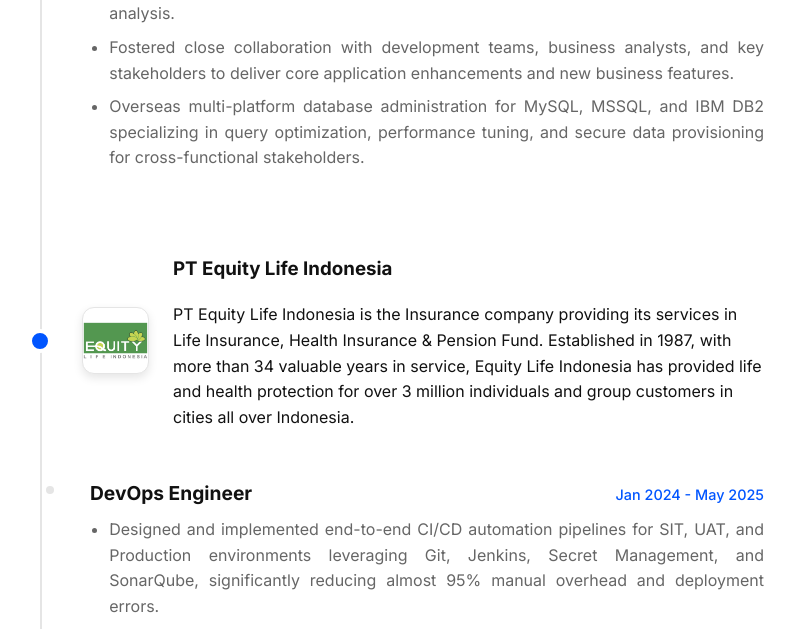
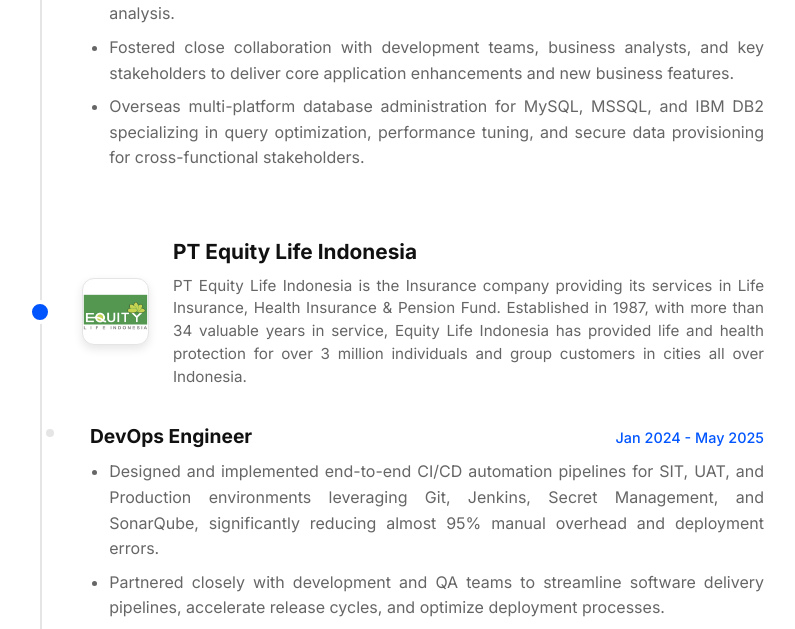
Before and after one commit to gomslhi/projectgomsil-resume, a PHP site: page / in a window 1280 px wide. Shown: the part 1468-2097 px from the top of the page, without its empty margins (246-1041 px from the left). Run offline with PHP 8.4, Linux system fonts and the light colour scheme; some web fonts are replaced.

Commit message:
add profile company

```diff
--- a/index.php
+++ b/index.php
@@ -93,7 +93,7 @@
                             <div class="company-logo-container">
                                 <img src="assets/eli.png" alt="Equity Life Indonesia">
                             </div>
-                            <div class="    ">
+                            <div class="company-details">
                                 <h3>PT Equity Life Indonesia</h3>
                                 <p>PT Equity Life Indonesia is the Insurance company providing its services in Life Insurance, Health Insurance & Pension Fund. Established in 1987, with more than 34 valuable years in service, Equity Life Indonesia has provided life and health protection for over 3 million individuals and group customers in cities all over Indonesia.</p>
                             </div>
```
